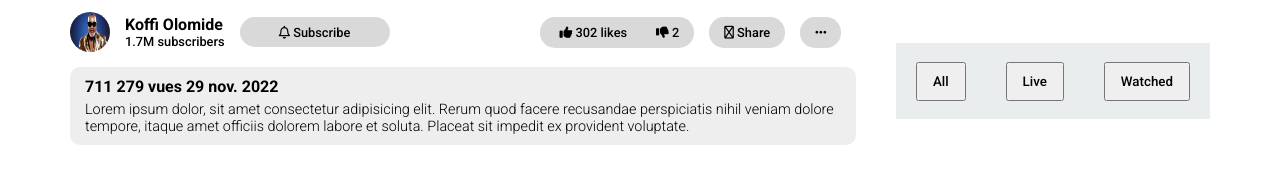
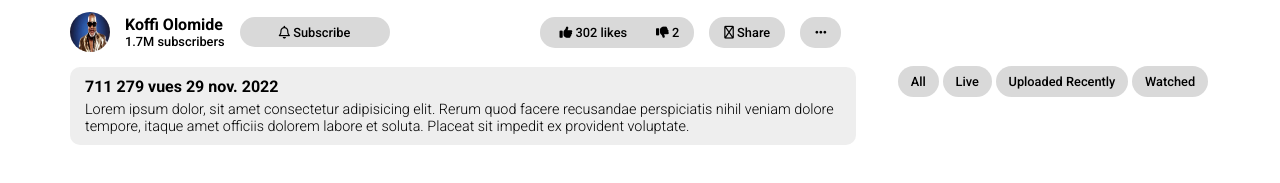
Before and after one commit to jeanbuhendwa/youtube-clone, a plain HTML site: page index.html in a window 1280 px wide. Shown: the part 671-854 px from the top of the page. Drawn offline with Linux system fonts and the light colour scheme.

Commit message:
i have completed the challenge by adding some few buttons

```diff
--- a/index.html
+++ b/index.html
@@ -150,6 +150,7 @@
             <div class="buttons-more">
                 <button>All</button>
                 <button>Live</button>
+                <button>Uploaded Recently</button>
                 <button>Watched</button>
             </div>
         </div>
--- a/styles.css
+++ b/styles.css
@@ -295,12 +295,17 @@
     font-weight: 300;
 }
 .side-video .buttons-more {
-    background: #EAEDED;
     grid-area: buttons-more;
     display: flex;
     justify-content: space-around;
     align-items: center;
 }
 .side-video .buttons-more button{
-    padding: 10px 15px;
+    border-radius: 18px;
+    border: none;
+    padding: 8px 13px;
+    background: rgb(217, 217, 217);
+    font-size: 0.8rem;
+    color: black;
+    cursor: pointer;
 }
```
